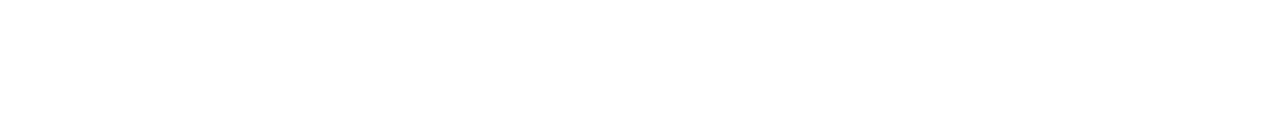
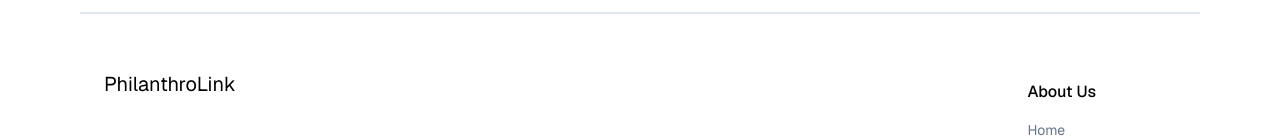
Before and after one commit to digital-explorers-2/philanthro-link, a Next.js app: page /About in a window 1280 px wide. Shown: the part 812-952 px from the top of the page. Built offline with nearby package versions, Linux system fonts and the light colour scheme.

Commit message:
feat: add footer to about page

```diff
--- a/app/About/page.tsx
+++ b/app/About/page.tsx
@@ -1,6 +1,9 @@
+import FooterSecondary from "@/components/FooterSecondary"
+
 export default function AboutPage() {
   return (
-    <div className="md:grid grid-cols-2 md:mx-20 md:h-screen my-20">
+    <div className="md:mx-20 md:h-screen my-20">
+    <div className="md:grid grid-cols-2 ">
       <div className="flex flex-col justify-start items-start p-8 mr-10">
         <h1 className="font-bold text-6xl mb-10">About</h1>
         <p className="mb-10 font-normal md:text-lg leading-7 justify-par">
@@ -25,5 +28,7 @@ export default function AboutPage() {
         <img className="size-15" src="/about.jpeg" alt="About us" />
       </div>
     </div>
+    <FooterSecondary/>
+    </div>
   );
 }
```
